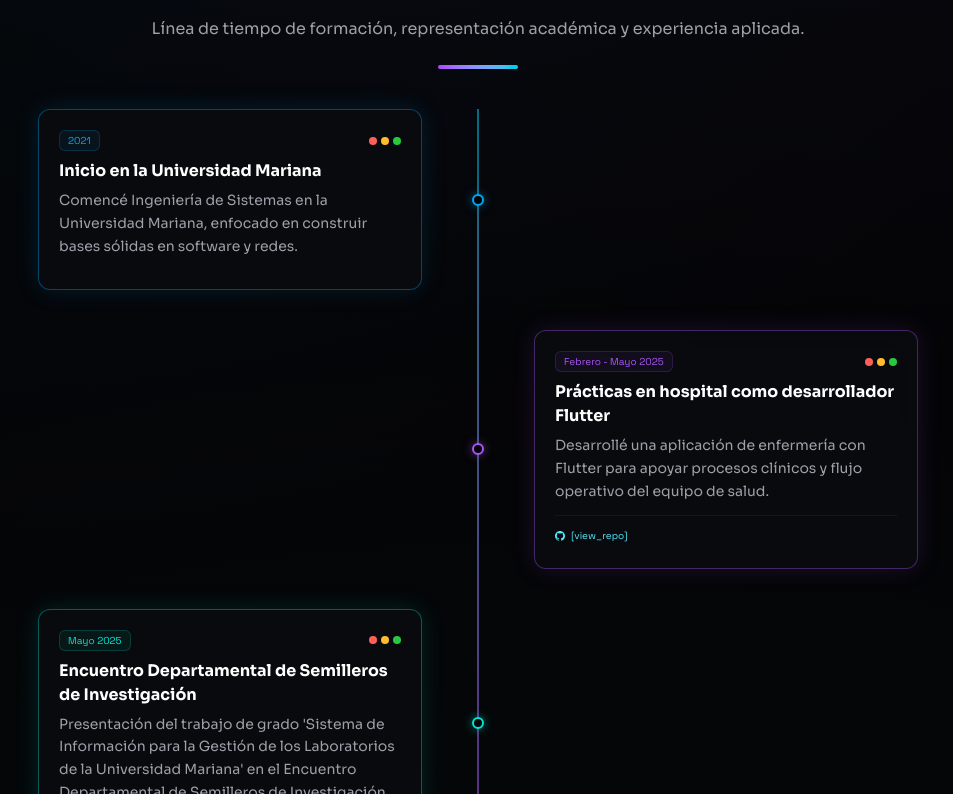
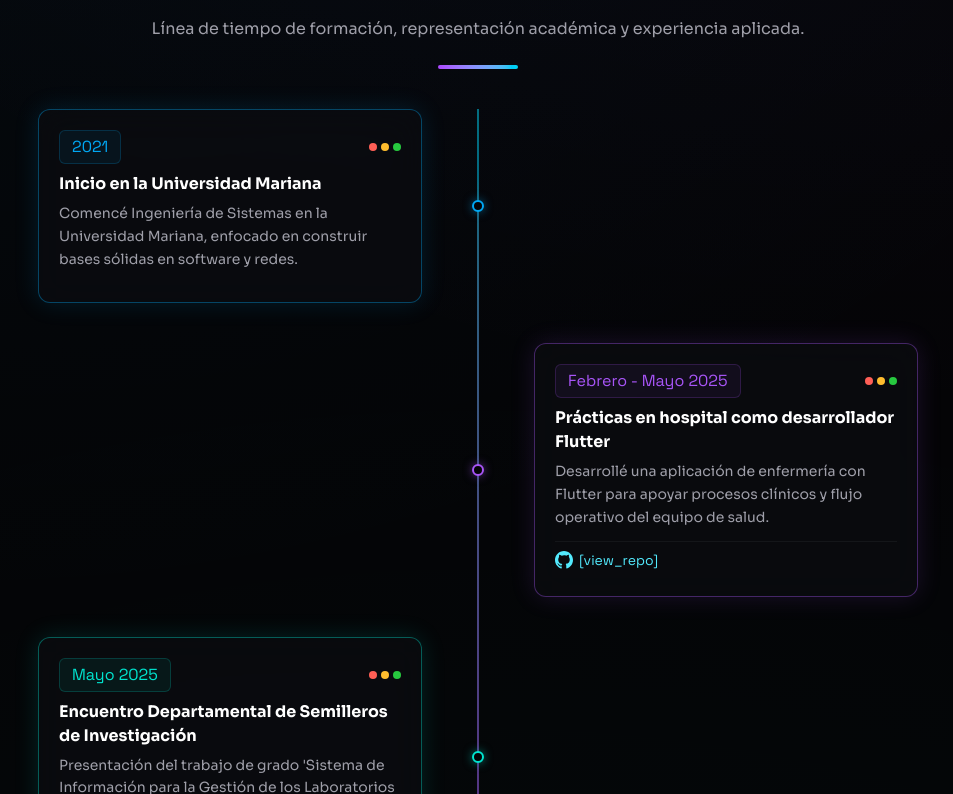
Before and after one commit to Jhontabo/Portfolio, a Next.js app: page / in a window 1280 px wide. Shown: the part 2106-2900 px from the top of the page, without its empty margins (162-1115 px from the left). Built offline with nearby package versions, Linux system fonts and the light colour scheme; no server answers.

Commit message:
Improve date and link sizing in journey timeline

```diff
--- a/components/JourneyTimeline.tsx
+++ b/components/JourneyTimeline.tsx
@@ -59,7 +59,7 @@ export default function JourneyTimeline() {
                 >
                   <div className="flex items-center justify-between mb-2">
                     <span
-                      className="text-[10px] font-mono px-2 py-0.5 border rounded-md"
+                      className="text-sm sm:text-base font-mono px-3 py-1 border rounded-md"
                       style={{ color, borderColor: `${color}30`, backgroundColor: `${color}10` }}
                     >
                       {locale === "en" ? item.dateEn : item.dateEs}
@@ -82,9 +82,9 @@ export default function JourneyTimeline() {
                         href={item.link || personalInfo.github}
                         target="_blank"
                         rel="noopener noreferrer"
-                        className="inline-flex items-center gap-1.5 text-[10px] font-mono text-cyan-300 hover:text-cyan-200 transition-colors"
+                        className="inline-flex items-center gap-1.5 text-sm font-mono text-cyan-300 hover:text-cyan-200 transition-colors"
                       >
-                        <GithubIcon size={10} />
+                        <GithubIcon size={18} />
                         <span>[view_repo]</span>
                       </a>
                     </div>
@@ -109,7 +109,7 @@ export default function JourneyTimeline() {
                     >
                       <div className="flex items-center justify-between mb-2">
                         <span
-                          className="text-[10px] font-mono px-2 py-0.5 border rounded-md"
+                          className="text-sm sm:text-base font-mono px-3 py-1 border rounded-md"
                           style={{ color, borderColor: `${color}30`, backgroundColor: `${color}10` }}
                         >
                           {locale === "en" ? item.dateEn : item.dateEs}
@@ -132,9 +132,9 @@ export default function JourneyTimeline() {
                             href={item.link || personalInfo.github}
                             target="_blank"
                             rel="noopener noreferrer"
-                            className="inline-flex items-center gap-1.5 text-[10px] font-mono text-cyan-300 hover:text-cyan-200 transition-colors"
+                            className="inline-flex items-center gap-1.5 text-sm font-mono text-cyan-300 hover:text-cyan-200 transition-colors"
                           >
-                            <GithubIcon size={10} />
+                            <GithubIcon size={18} />
                             <span>[view_repo]</span>
                           </a>
                         )}
@@ -173,7 +173,7 @@ export default function JourneyTimeline() {
                         <Icon size={20} style={{ color }} />
                       </div>
                       <span
-                        className="text-sm font-bold font-mono mb-1 transition-all duration-400"
+                        className="text-base font-bold font-mono mb-1 transition-all duration-400"
                         style={{ color }}
                       >
                         {locale === "en" ? item.dateEn : item.dateEs}
```
